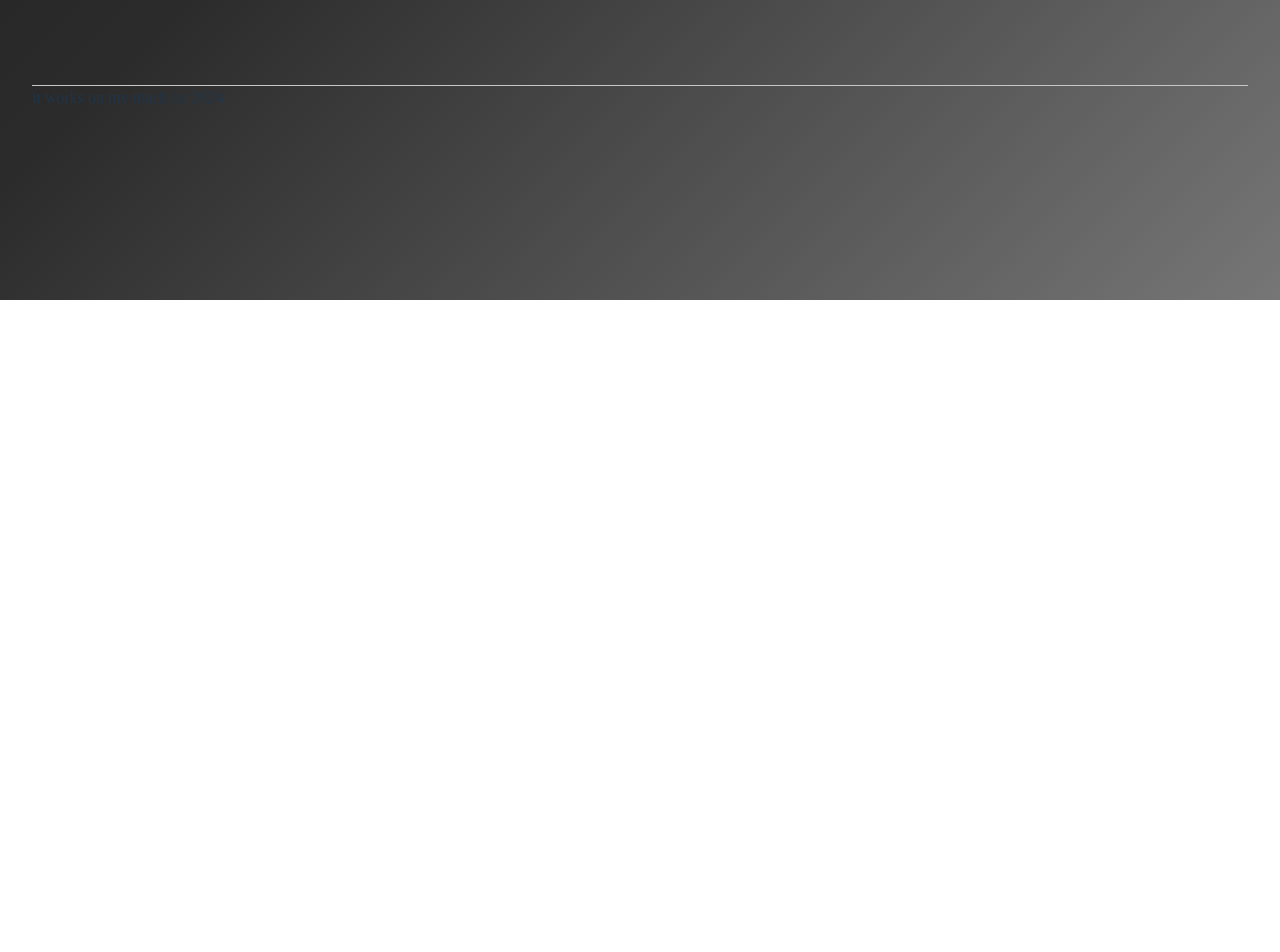
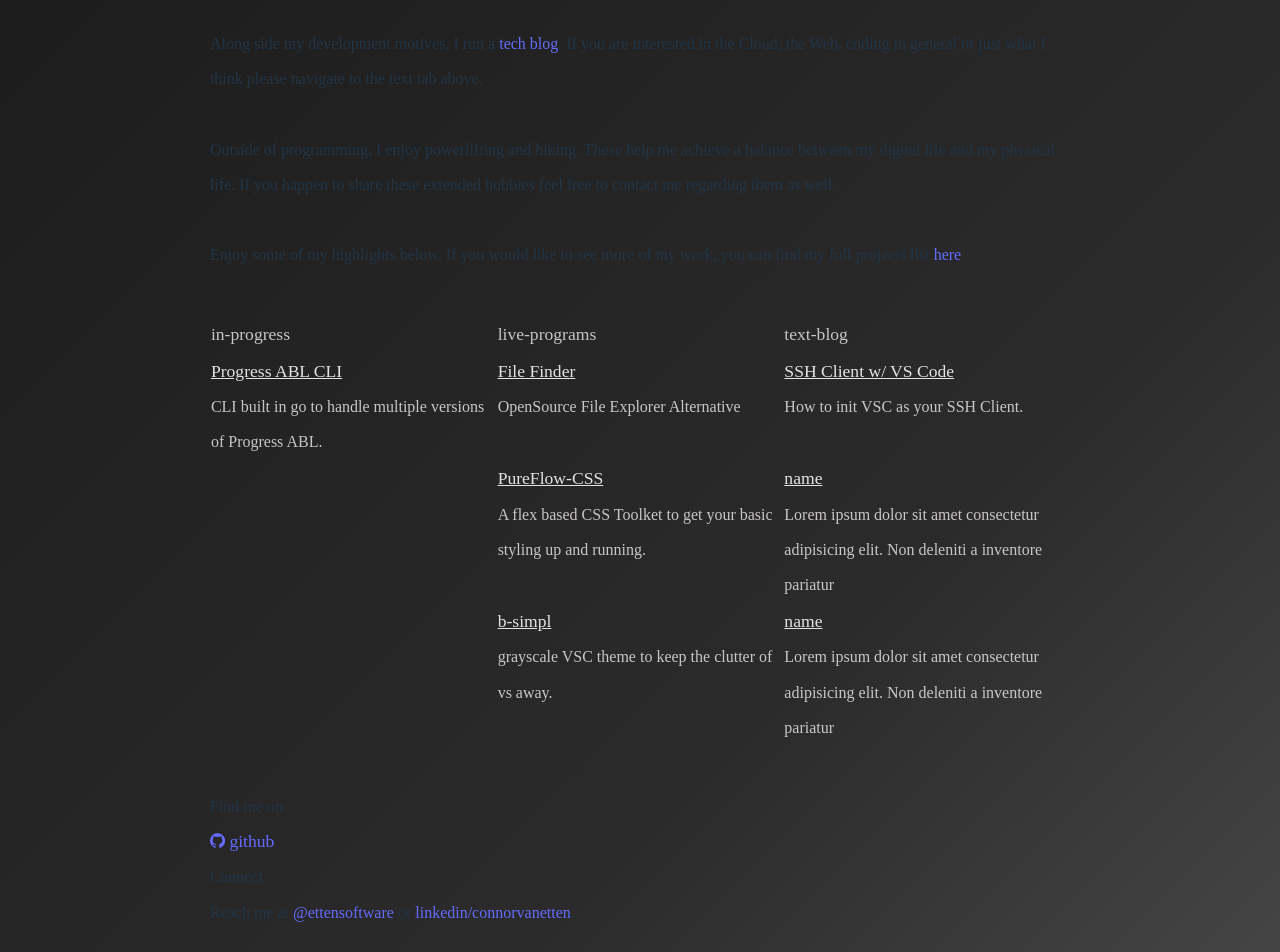
Before and after one commit to Crvanetten15/simple_pw, a React (Vite) app: page /Testing in a window 1280 px wide. Shown: the part 500-1452 px from the top of the page. Before the commit the page ends 800 px from the top, so only its background shows below. Built offline with nearby package versions, Linux system fonts and the light colour scheme.

Commit message:
adding a test

```diff
--- a/package.json
+++ b/package.json
@@ -14,6 +14,7 @@
     "@fortawesome/free-solid-svg-icons": "^6.5.1",
     "@fortawesome/react-fontawesome": "^0.2.0",
     "autoprefixer": "^10.4.16",
+    "framer-motion": "^10.18.0",
     "markdown-it": "^14.0.0",
     "postcss-cli": "^11.0.0",
     "react": "^18.2.0",
--- a/src/App.jsx
+++ b/src/App.jsx
@@ -7,6 +7,7 @@ import Contact from './pages/Contact';
 import NotFound from './pages/NotFound';
 import Footer from './components/Footer'
 import Header from './components/Header'
+import Test from './pages/Test'
 
 function App() {
   return (
@@ -18,6 +19,7 @@ function App() {
           <Route path="/blog" element={<Blog />} />
           <Route path="/programs" element={<Programs />} />
           <Route path="/connect" element={<Contact />} />
+          <Route path="/Testing" element={<Test />} />
           <Route path="*" element={<NotFound />} />
         </Routes>
         <Footer />
--- /dev/null
+++ b/src/pages/Test.jsx
@@ -0,0 +1,121 @@
+import { AnimatePresence, motion } from "framer-motion";
+import { useState } from "react";
+
+function Test() {
+  const [isVisible, setIsVisible] = useState(true);
+
+  const toggleVisibility = () => {
+    setIsVisible(!isVisible);
+  };
+
+  return (
+    <>
+      <AnimatePresence>
+        {isVisible && ( <motion.div
+          initial={{ x: -100, opacity: 0 }}
+          animate={{ x: 0, opacity: 1 }}
+          exit={{ x: -100, opacity: 0 }}
+        >
+<div id='main-page'>
+      <h1 id='title-header' className='text-3xl'>
+        Connor Van Etten
+      </h1>
+        <blockquote>
+        Simplicity is prerequisite for reliability.
+        <br />-Edsger Dijkstra
+        </blockquote>
+        <br />
+      <p>
+        Hi, I am <b>Connor</b>, a <i>Software Developer</i>. I am on the evergoing pursuit to make ideas come to life through code. If you can think of it, I assure there is a path to it through modern technology, and I would like to aid you on that journey.
+      </p>
+      <br />
+      <p>
+        Along side my development motives, I run a <a href="https://dev.to/crvanetten15" className='hover:text-emerald-300'>tech blog</a>. If you are interested in the Cloud, the Web, coding in general or just what I think please navigate to the text tab above.
+      </p>
+      <br />
+      <p>
+        Outside of programming, I enjoy powerlifting and hiking. These help me achieve a balance between my digital life and my physical life. If you happen to share these extended hobbies feel free to contact me regarding them as well.
+      </p>
+      <br />
+      <p>
+        Enjoy some of my highlights below. If you would like to see more of my work, you can find my full projects list <a href="" className='hover:text-emerald-300'>here</a>.
+      </p>
+      <table id='table-show'>
+        <tr>
+          <th className='th-head'>in-progress</th>
+          <th className='th-head'>live-programs</th>
+          <th className='th-head'>text-blog</th>
+        </tr>
+        <tr>
+          <td>
+            <a href="" className='link-head hover:text-emerald-300'>Progress ABL CLI</a>
+            <p>CLI built in go to handle multiple versions of Progress ABL.</p>
+          </td>
+          <td>
+            <a href="" className='link-head hover:text-emerald-300'>File Finder</a>
+            <p>OpenSource File Explorer Alternative</p>
+          </td>
+          <td>
+            <a href="" className='link-head hover:text-emerald-300'>SSH Client w/ VS Code</a>
+            <p>How to init VSC as your SSH Client.</p>
+          </td>
+        </tr>
+        <tr>
+          <td></td>
+          <td>
+            <a href="" className='link-head hover:text-emerald-300'>PureFlow-CSS</a>
+            <p>A flex based CSS Toolket to get your basic styling up and running. </p>
+          </td>
+          <td>
+            <a href="" className='link-head hover:text-emerald-300'>name</a>
+            <p>Lorem ipsum dolor sit amet consectetur adipisicing elit. Non deleniti a inventore pariatur </p>
+          </td>
+        </tr>
+        <tr>
+          <td></td>
+          <td>
+          <a href="" className='link-head hover:text-emerald-300'>b-simpl</a>
+            <p>grayscale VSC theme to keep the clutter of vs away.</p>
+          </td>
+          <td>
+            <a href="" className='link-head hover:text-emerald-300'>name</a>
+            <p>Lorem ipsum dolor sit amet consectetur adipisicing elit. Non deleniti a inventore pariatur </p>
+          </td>
+        </tr>
+      </table>
+      <h3>Find me on</h3>
+      <p className='space-x-4'>
+
+      <a href="https://github.com/Crvanetten15" className='bottom-links hover:text-emerald-300'><i className="fa fa-github"></i> github</a>
+      {/* <a href="" className='bottom-links hover:text-emerald-300'><i className="fa fa-youtube"></i> youtube</a>
+      <a href="" className='bottom-links hover:text-emerald-300'><i className="fa fa-twitter"></i>twitter</a>
+      <a href="" className='bottom-links hover:text-emerald-300'><i className="fa fa-discord"></i> discord</a>  */}
+      </p>
+      <h3>Connect</h3>
+      <p>
+        Reach me at <a href="https://twitter.com/ettensoftware" className='hover:text-emerald-300'>@ettensoftware</a> or <a href="https://www.linkedin.com/in/crvanetten/" className='hover:text-emerald-300'>linkedin/connorvanetten</a>.
+      </p>
+
+    </div>
+
+
+
+
+
+
+
+
+
+
+
+        </motion.div>)}
+      </AnimatePresence>
+
+      <button onClick={toggleVisibility}>
+        Notify
+      </button>
+    </>
+  )
+}
+
+export default Test
```
Also changed, not shown: 1 other file (tests, documents, lock files or other folders).
